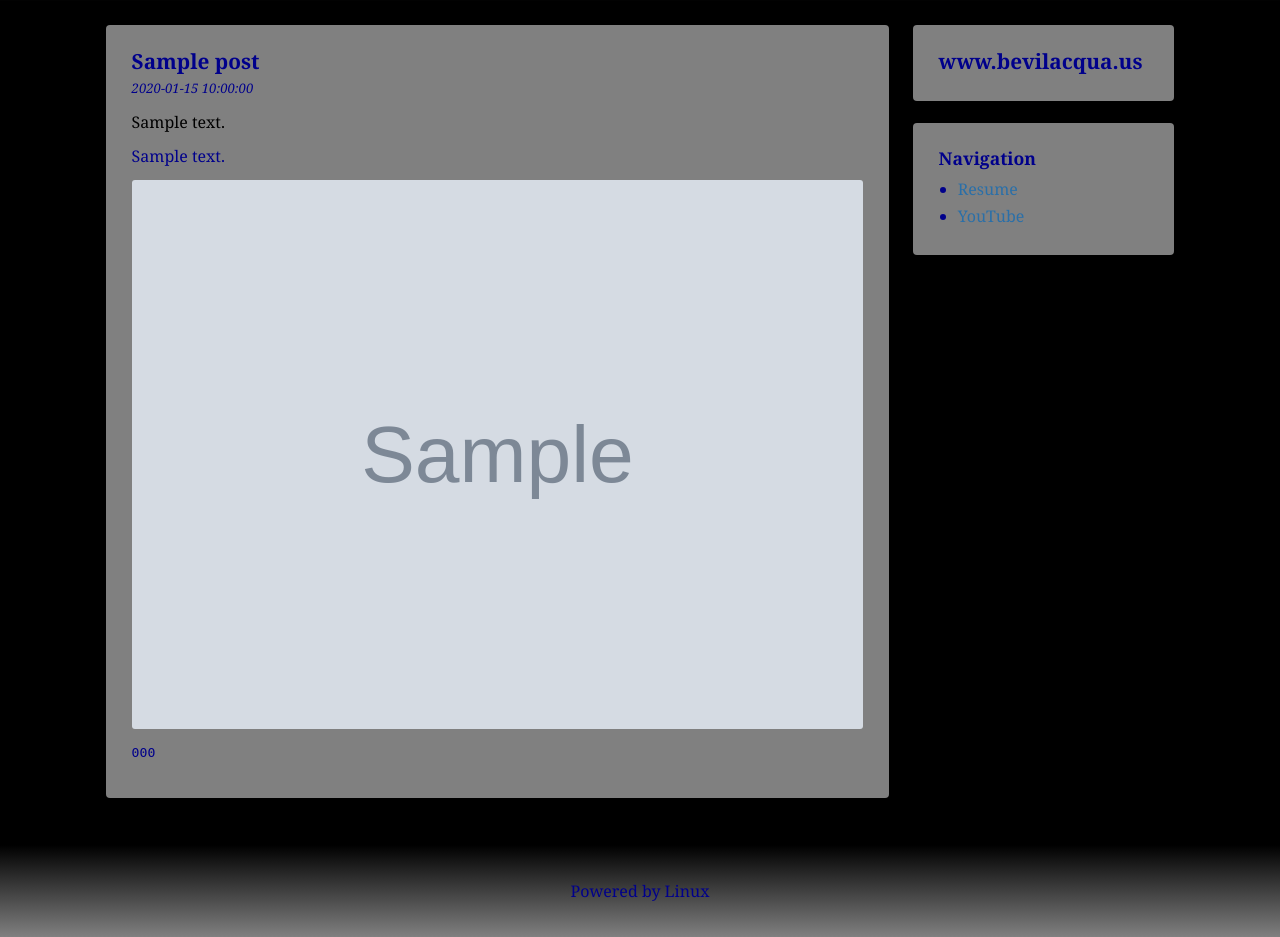
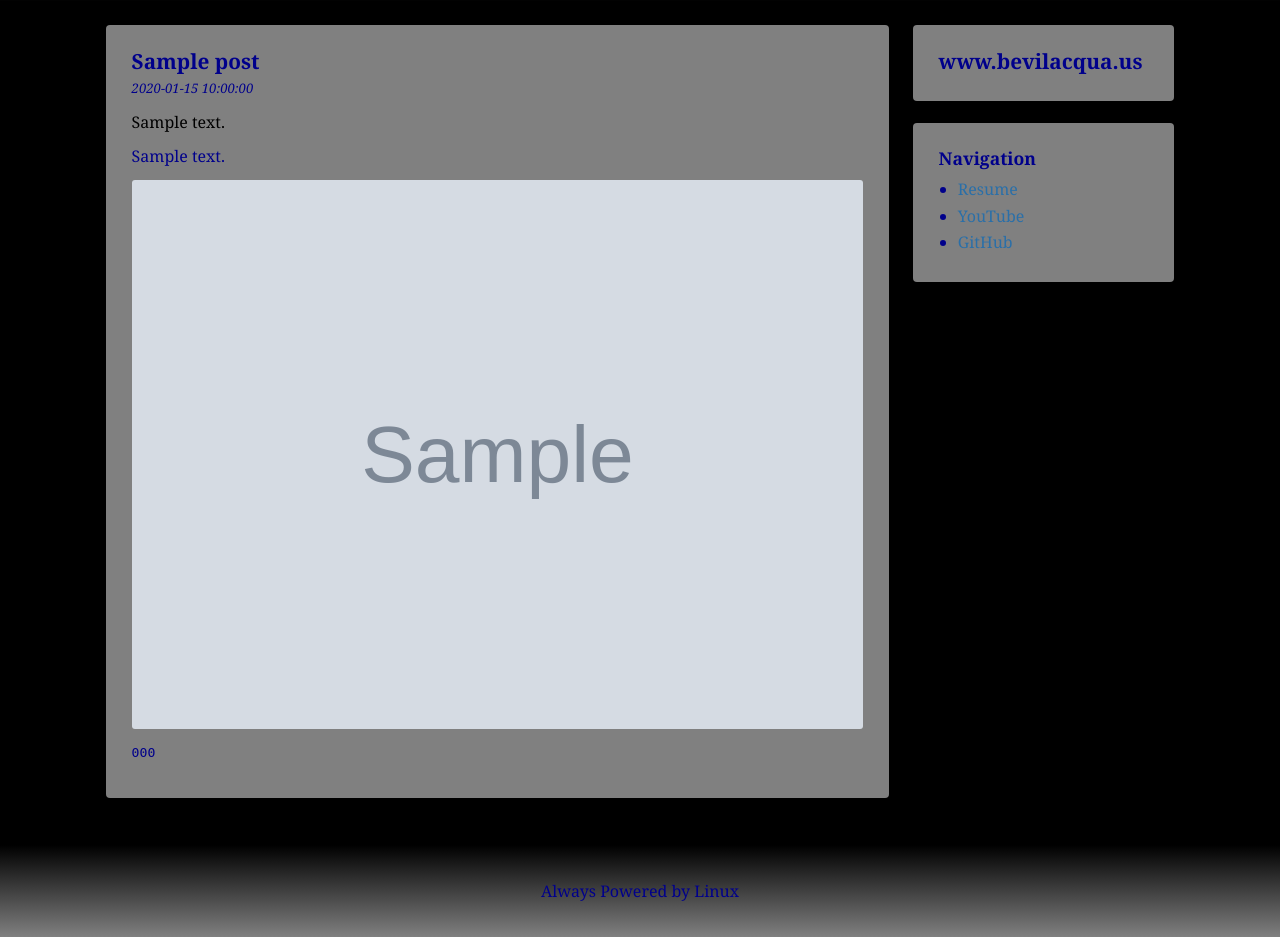
Before and after one commit to mdbevilacqua/bevilacqua.us, a Flask app: template templates/index.html in a window 1280 px wide. Shown: the part 339-1276 px from the top of the page. Run offline with Flask 3, Linux system fonts and the light colour scheme; the template is opened without the code that fills it: most values are stand-ins (such as "Sample title", 1, 10 or a date in 2020); grey boxes marked "Sample" are stand-in pictures; some libraries are stand-ins or nearby versions; grey boxes are pictures that could not be loaded.

Commit message:
updated blog

```diff
--- a/templates/index.html
+++ b/templates/index.html
@@ -63,6 +63,7 @@
       <ul>
         <li><a href="https://michael.bevilacqua.us">Resume</a></li>
         <li><a href="https://www.youtube.com/c/MichaelBevilacqua/playlists">YouTube</a></li>
+        <li><a href="https://github.com/mdbevilacqua">GitHub</a></li>
       </ul>
     </div>
   </div>
@@ -70,7 +71,7 @@
 </div>
 
 <div class="footer">
-	<p>Powered by Linux</p>
+	<p>Always Powered by Linux</p>
 </div>
 
 </body>
```
